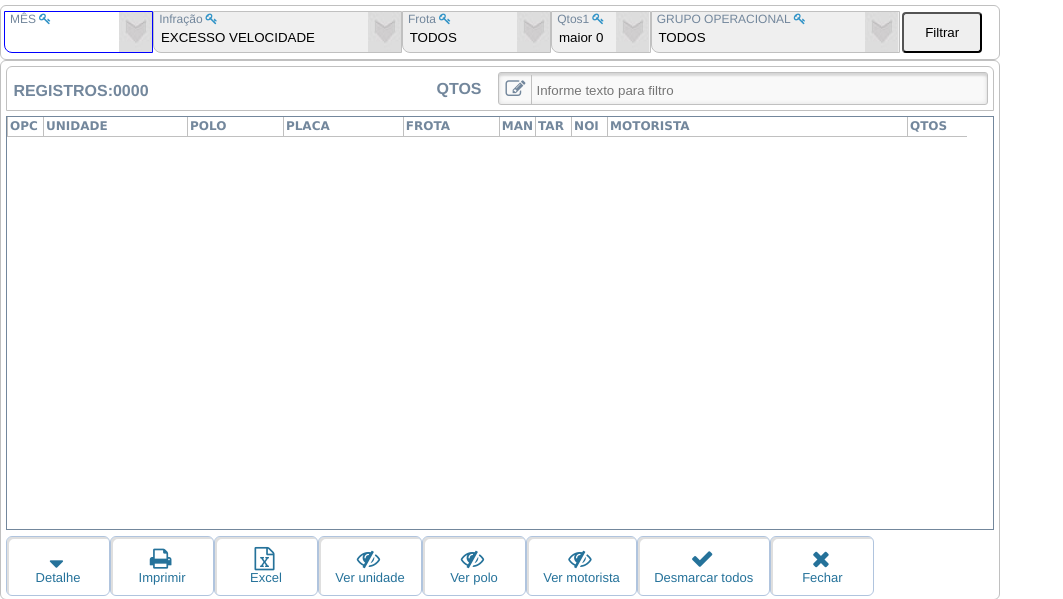
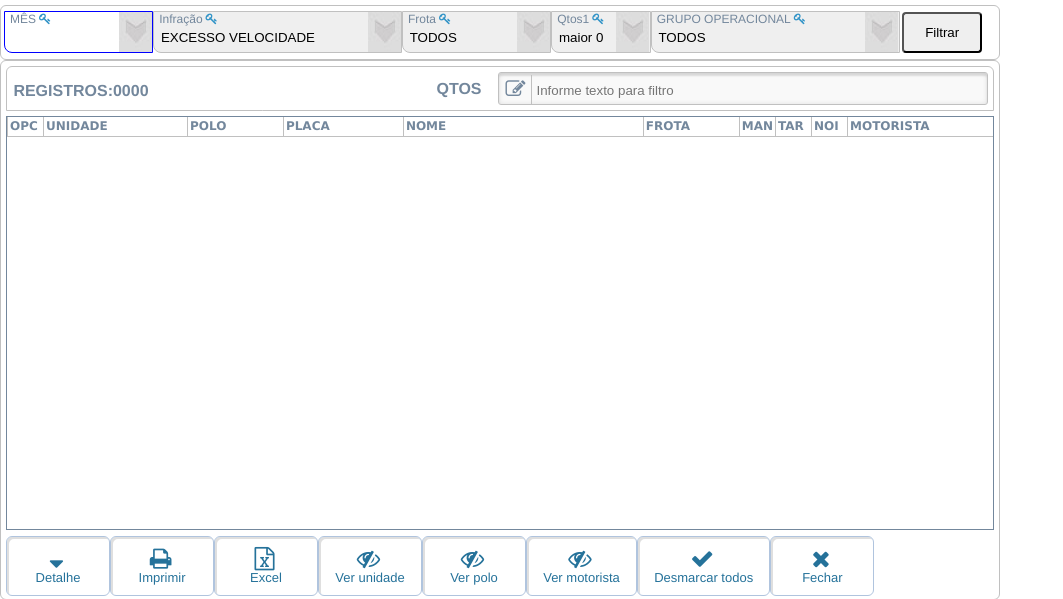
Before and after one commit to kokiso/bi-trc, a PHP site: page /Trac_BiInfracao.php in a window 1280 px wide. Shown: the top 599 px of the page, without its empty margins (0-1063 px from the left). Run offline with PHP 8.4, Linux system fonts and the light colour scheme; the visitor is signed in with stand-in values (Sample User, id 1); data that the repository does not hold is empty.

Commit message:
Correção nos parametros do filtro de produtividade de veiculos e adicao do campo nome na grid de infracao

```diff
--- a/Trac_BiInfracao.php
+++ b/Trac_BiInfracao.php
@@ -142,6 +142,7 @@
             $sql.="       ,UNI.UNI_APELIDO AS UNIDADE";
             $sql.="       ,UNI.UNI_CODPOL AS POLO";
             $sql.="       ,".$alias."_CODVCL AS PLACA";
+            $sql.="       ,VCL.VCL_NOME AS NOME";
             $sql.="       ,CASE WHEN VCL.VCL_FROTA='L' THEN 'LEVE'";
             $sql.="             WHEN VCL.VCL_FROTA='P' THEN 'PESADA'";
             $sql.="        ELSE '*' END AS FROTA";
@@ -160,7 +161,7 @@
             };
             $sql.=$gpo;
             $sql.="  AND (COALESCE(UU.UU_ATIVO,'')='S')";
-            $sql.=" GROUP BY ".$alias."_CODUNI,UNI.UNI_APELIDO,UNI.UNI_CODPOL,".$alias."_CODVCL,VCL.VCL_FROTA,".$alias."_TURNO,".$alias."_CODMTR,MTR.MTR_NOME";
+            $sql.=" GROUP BY ".$alias."_CODUNI,UNI.UNI_APELIDO,UNI.UNI_CODPOL,".$alias."_CODVCL,VCL.VCL_FROTA,".$alias."_TURNO,".$alias."_CODMTR,MTR.MTR_NOME,VCL.VCL_NOME";
             $sql.="  HAVING (SUM(".$alias."_TOTAL)>".$lote[0]->qtos.")";
 //file_put_contents("aaa.xml",$sql);
           } else {
@@ -182,6 +183,7 @@
               $sql.="       ,UNI.UNI_APELIDO AS UNIDADE";
               $sql.="       ,UNI.UNI_CODPOL AS POLO";
               $sql.="       ,".$alias."_CODVCL AS PLACA";
+              $sql.="       ,VCL.VCL_NOME AS NOME";
               $sql.="       ,CASE WHEN VCL.VCL_FROTA='L' THEN 'LEVE'";
               $sql.="             WHEN VCL.VCL_FROTA='P' THEN 'PESADA'";
               $sql.="        ELSE '*' END AS FROTA";
@@ -200,7 +202,7 @@
               };
               $sql.=$gpo;
               $sql.="  AND (COALESCE(UU.UU_ATIVO,'')='S')";
-              $sql.=" GROUP BY ".$alias."_CODUNI,UNI.UNI_APELIDO,UNI.UNI_CODPOL,".$alias."_CODVCL,VCL.VCL_FROTA,".$alias."_TURNO,".$alias."_CODMTR,MTR.MTR_NOME";
+              $sql.=" GROUP BY ".$alias."_CODUNI,UNI.UNI_APELIDO,UNI.UNI_CODPOL,".$alias."_CODVCL,VCL.VCL_FROTA,".$alias."_TURNO,".$alias."_CODMTR,MTR.MTR_NOME,VCL.VCL_NOME";
               $sql.="  HAVING (SUM(".$alias."_TOTAL)>".$lote[0]->qtos.")";
               if($arrAll[$lin]["UNION"]=="S" )
                 $sql.=" UNION ALL ";
@@ -245,6 +247,7 @@
                 ,"UNIDADE"   =>  $linTbl["UNIDADE"]
                 ,"POLO"      =>  $linTbl["POLO"]
                 ,"PLACA"     =>  $linTbl["PLACA"]
+                ,"NOME"      =>  $linTbl["NOME"]
                 ,"FROTA"     =>  $linTbl["FROTA"]
                 ,"MANHA"     =>  $manha
                 ,"TARDE"     =>  $tarde
@@ -263,6 +266,7 @@
               ,$lin["UNIDADE"]
               ,$lin["POLO"]
               ,$lin["PLACA"]
+              ,$lin["NOME"]
               ,$lin["FROTA"]
               ,$lin["MANHA"]
               ,$lin["TARDE"]
@@ -392,14 +396,21 @@
                       ,"excel"          : "S"
                       ,"ordenaColuna"   : "S"
                       ,"padrao":0}
-            ,{"id":5  ,"labelCol"       : "FROTA"
+            ,{"id":5  ,"labelCol"       : "NOME"
+                      ,"fieldType"      : "str"
+                      ,"tamGrd"         : "20em"
+                      ,"tamImp"         : "0"
+                      ,"excel"          : "S"
+                      ,"ordenaColuna"   : "S"
+                      ,"padrao":0}
+            ,{"id":6  ,"labelCol"       : "FROTA"
                       ,"fieldType"      : "str"
                       ,"tamGrd"         : "8em"
                       ,"tamImp"         : "20"
                       ,"excel"          : "S"
                       ,"ordenaColuna"   : "S"
                       ,"padrao":0}
-            ,{"id":6  ,"labelCol"       : "MAN"
+            ,{"id":7  ,"labelCol"       : "MAN"
                       ,"fieldType"      : "str"
                       ,"tamGrd"         : "3em"
                       ,"tamImp"         : "10"
@@ -407,7 +418,7 @@
                       ,"excel"          : "S"
                       ,"ordenaColuna"   : "S"
                       ,"padrao":0}
-            ,{"id":7  ,"labelCol"       : "TAR"
+            ,{"id":8  ,"labelCol"       : "TAR"
                       ,"fieldType"      : "str"
                       ,"tamGrd"         : "3em"
                       ,"tamImp"         : "10"
@@ -415,7 +426,7 @@
                       ,"excel"          : "S"
                       ,"ordenaColuna"   : "S"
                       ,"padrao":0}
-            ,{"id":8  ,"labelCol"       : "NOI"
+            ,{"id":9  ,"labelCol"       : "NOI"
                       ,"fieldType"      : "str"
                       ,"tamGrd"         : "3em"
                       ,"tamImp"         : "10"
@@ -423,7 +434,7 @@
                       ,"excel"          : "S"
                       ,"ordenaColuna"   : "S"
                       ,"padrao":0}
-            ,{"id":9  ,"labelCol"       : "CODMTR"
+            ,{"id":10  ,"labelCol"       : "CODMTR"
                       ,"fieldType"      : "int"
                       ,"align"          : "center"
                       ,"tamGrd"         : "0em"
@@ -431,14 +442,14 @@
                       ,"excel"          : "S"
                       ,"ordenaColuna"   : "S"
                       ,"padrao":0}
-            ,{"id":10 ,"labelCol"       : "MOTORISTA"
+            ,{"id":11 ,"labelCol"       : "MOTORISTA"
                       ,"fieldType"      : "str"
                       ,"tamGrd"         : "25em"
                       ,"tamImp"         : "60"
                       ,"excel"          : "S"
                       ,"ordenaColuna"   : "S"
                       ,"padrao":0}
-            ,{"id":11 ,"labelCol"       : "QTOS"
+            ,{"id":12 ,"labelCol"       : "QTOS"
                       ,"fieldType"      : "int"
                       ,"align"          : "center"
                       ,"tamGrd"         : "5em"
--- a/Trac_grdProdutividadeVei.php
+++ b/Trac_grdProdutividadeVei.php
@@ -64,6 +64,7 @@
           $sql.="  LEFT OUTER JOIN UNIDADE UNI ON VCL.VCL_CODUNI=UNI.UNI_CODIGO";
           $sql.="  LEFT OUTER JOIN USUARIOUNIDADE UU ON UNI.UNI_CODIGO=UU.UU_CODUNI AND UU.UU_CODUSR=".$lote[0]->codusu;
           $sql.=" WHERE (A.BIPRDM_ANOMES BETWEEN ".$lote[0]->dtini." AND ".$lote[0]->dtfim.")";
+          $sql.=" AND A.BIPRDM_ODOMETROFIM-A.BIPRDM_ODOMETROINI < 3000";
           $sql.=$frota;
           $sql.=$gpo;
           $sql.="   AND (COALESCE(UU.UU_ATIVO,'')='S')";
--- a/classPhp/selectRepetidoTrac.class.php
+++ b/classPhp/selectRepetidoTrac.class.php
@@ -110,7 +110,7 @@
           $sql.="  LEFT OUTER JOIN UNIDADE UNI ON VCL.VCL_CODUNI=UNI.UNI_CODIGO";
           $sql.="  LEFT OUTER JOIN USUARIOUNIDADE UU ON UNI.UNI_CODIGO=UU.UU_CODUNI AND UU.UU_CODUSR=".$_SESSION['usr_codigo'];
           $sql.=" WHERE (A.BIPRDM_ANOMES=".$expld[3].")";
-	  $sql.=" AND A.BIPRDM_ODOMETROFIM-BIPRDM_ODOMETROINI < 300";
+	  $sql.=" AND A.BIPRDM_ODOMETROFIM-BIPRDM_ODOMETROINI < 3000";
           $sql.="   AND (COALESCE(UU.UU_ATIVO,'')='S')";
           if( $expld[1] >0 ){
             $sql.="  AND (UNI.UNI_CODIGO=".$expld[1].")";
@@ -168,7 +168,7 @@
           $sql.="  LEFT OUTER JOIN UNIDADE UNI ON VCL.VCL_CODUNI=UNI.UNI_CODIGO";
           $sql.="  LEFT OUTER JOIN USUARIOUNIDADE UU ON UNI.UNI_CODIGO=UU.UU_CODUNI AND UU.UU_CODUSR=".$_SESSION['usr_codigo'];
           $sql.=" WHERE (A.BIPRDM_ANOMES=".$expld[3].")";
-	  $sql.=" AND A.BIPRDM_ODOMETROFIM-BIPRDM_ODOMETROINI < 300";
+	  $sql.=" AND A.BIPRDM_ODOMETROFIM-BIPRDM_ODOMETROINI < 3000";
           $sql.="   AND (COALESCE(UU.UU_ATIVO,'')='S')";
           if( $expld[1] >0 ){
             $sql.="  AND (UNI.UNI_CODIGO=".$expld[1].")";
```
